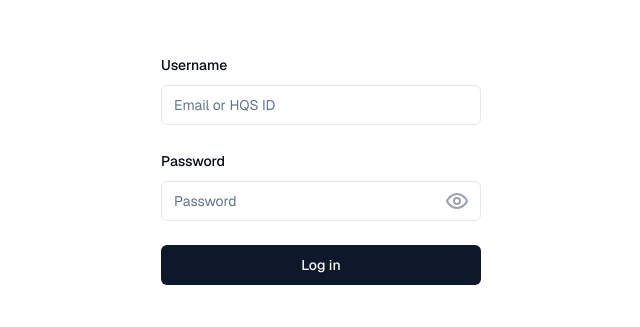
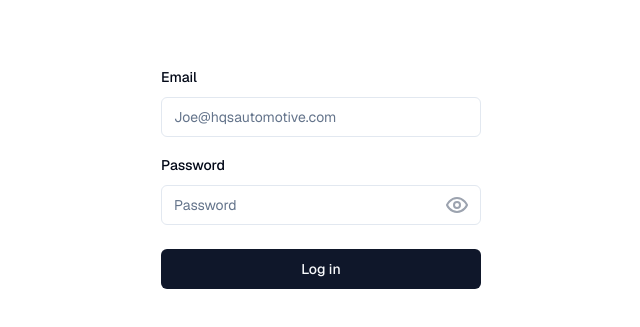
Before and after one commit to ericli18/hqs-app, a Next.js app: page /login in a window 1280 px wide. Shown: the part 231-558 px from the top of the page, without its empty margins (319-959 px from the left). Built offline with nearby package versions, Linux system fonts and the light colour scheme; no server answers.

Commit message:
Readjust login form spacing

```diff
--- a/app/login/LoginForm.tsx
+++ b/app/login/LoginForm.tsx
@@ -66,14 +66,16 @@ const LoginForm = () => {
     return (
         <Form {...form}>
             <form onSubmit={form.handleSubmit(onSubmit)} className="min-w-[20rem]">
+                <p className="mb-4 text-sm font-medium text-destructive">{searchParams.get('message')}</p>
+                <div className="grid gap-4">
                     <FormField
                         control={form.control}
                         name="username"
                         render={({ field }) => (
                             <FormItem>
-                            <FormLabel>Username</FormLabel>
+                                <FormLabel>Email</FormLabel>
                                 <FormControl>
-                                <Input placeholder="Email or HQS ID" {...field} />
+                                    <Input placeholder="Joe@hqsautomotive.com" {...field} />
                                 </FormControl>
                                 <FormMessage />
                             </FormItem>
@@ -83,7 +85,7 @@ const LoginForm = () => {
                         control={form.control}
                         name="password"
                         render={({ field }) => (
-                        <FormItem className="mt-6">
+                            <FormItem>
                                 <FormLabel>Password</FormLabel>
                                 <FormControl>
                                     <div className="relative">
@@ -105,10 +107,10 @@ const LoginForm = () => {
                             </FormItem>
                         )}
                     />
+                </div>
                 <Button type="submit" className="mt-6 w-full">
                     Log in
                 </Button>
-                <p className="text-sm font-medium text-destructive">{searchParams.get('message')}</p>
             </form>
         </Form>
     );
```
Lines whose indentation alone changed are shown as unchanged.
